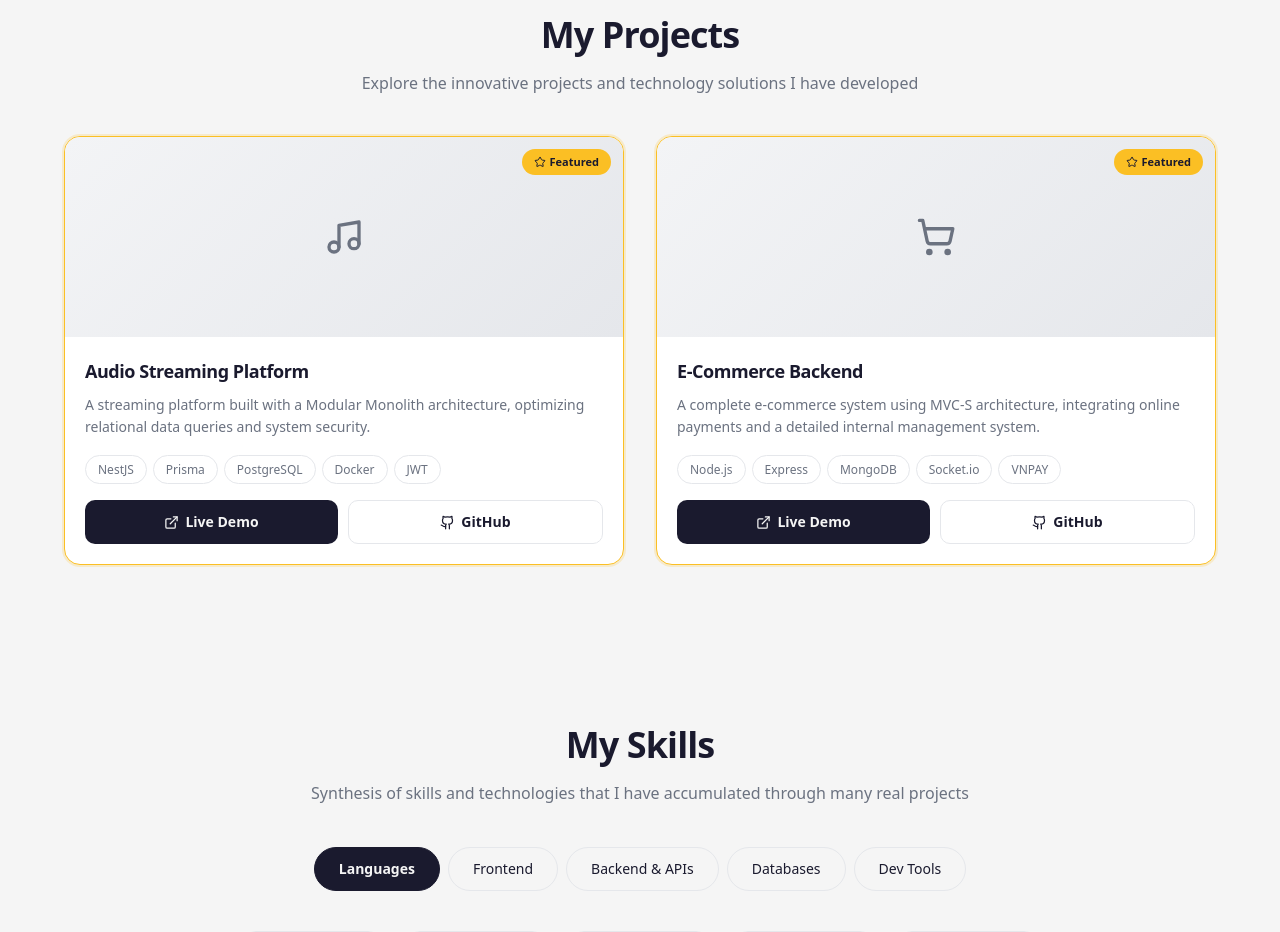
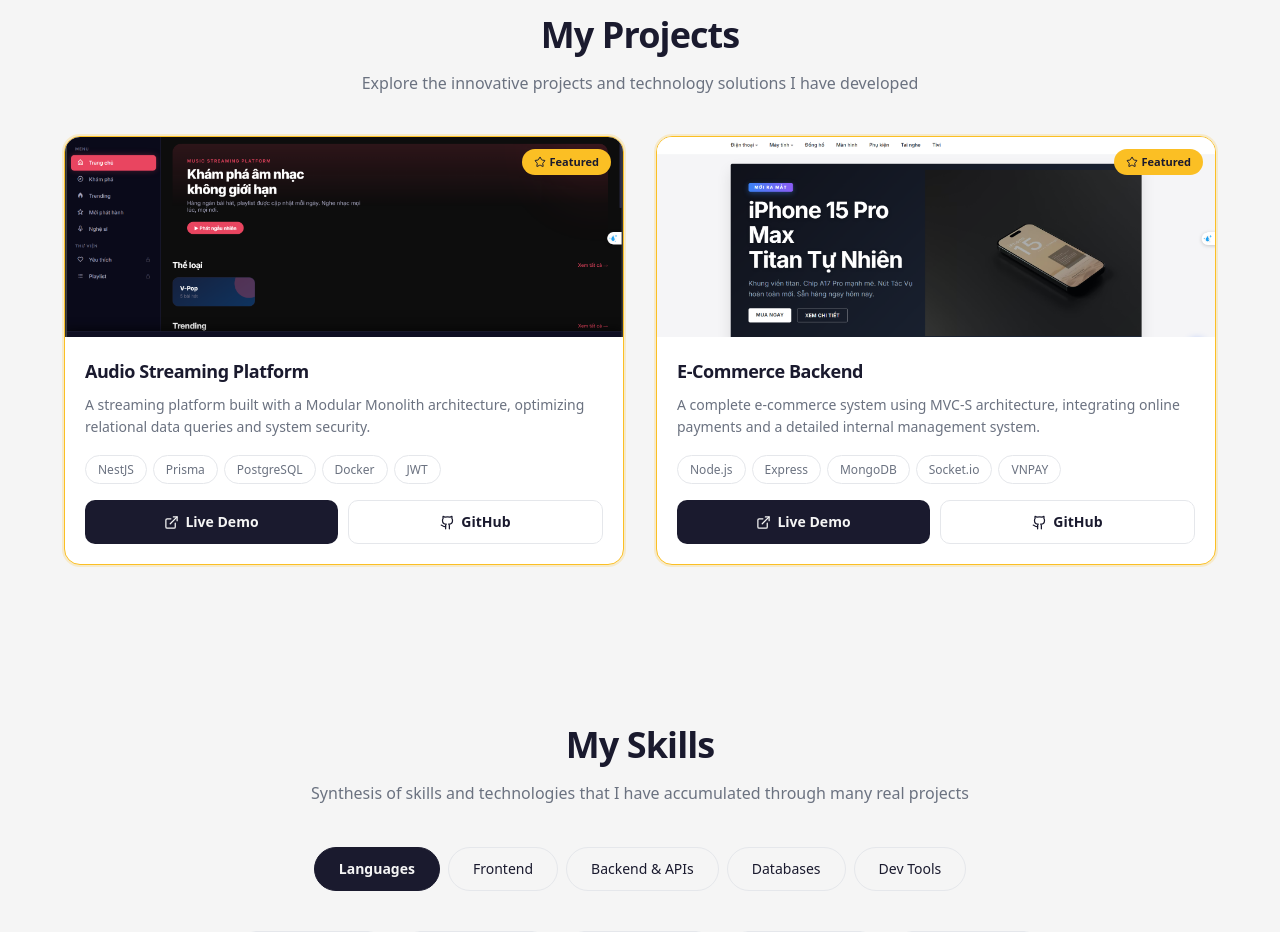
Before and after one commit to anhtt-23810310166/portfolio, a Next.js app: page / in a window 1280 px wide. Shown: the part 1640-2572 px from the top of the page. Built offline with nearby package versions, Linux system fonts and the light colour scheme.

Commit message:
update img

```diff
--- a/src/app/page.tsx
+++ b/src/app/page.tsx
@@ -99,7 +99,7 @@
       github: "https://github.com/anhtt-23810310166/music-web-nestjs",
       demo: "https://musicbox-z696.vercel.app",
       featured: true,
-      icon: <Music size={40} className="text-muted" />
+      icon: <Image src="/musicbox.jpg" alt="MusicBox" width={400} height={200} className="w-full h-full object-cover" />
     },
     {
       title: "E-Commerce Backend",
@@ -108,7 +108,7 @@
       github: "https://github.com/anhtt-23810310166/product-management-ssr-js",
       demo: "https://techzone-z696.onrender.com",
       featured: true,
-      icon: <ShoppingCart size={40} className="text-muted" />
+      icon: <Image src="/e-commerce.jpg" alt="E-Commerce" width={400} height={200} className="w-full h-full object-cover" />
     },
   ];
 
```
Also changed, not shown: public/e-commerce.jpg (added), public/musicbox.jpg (added).
